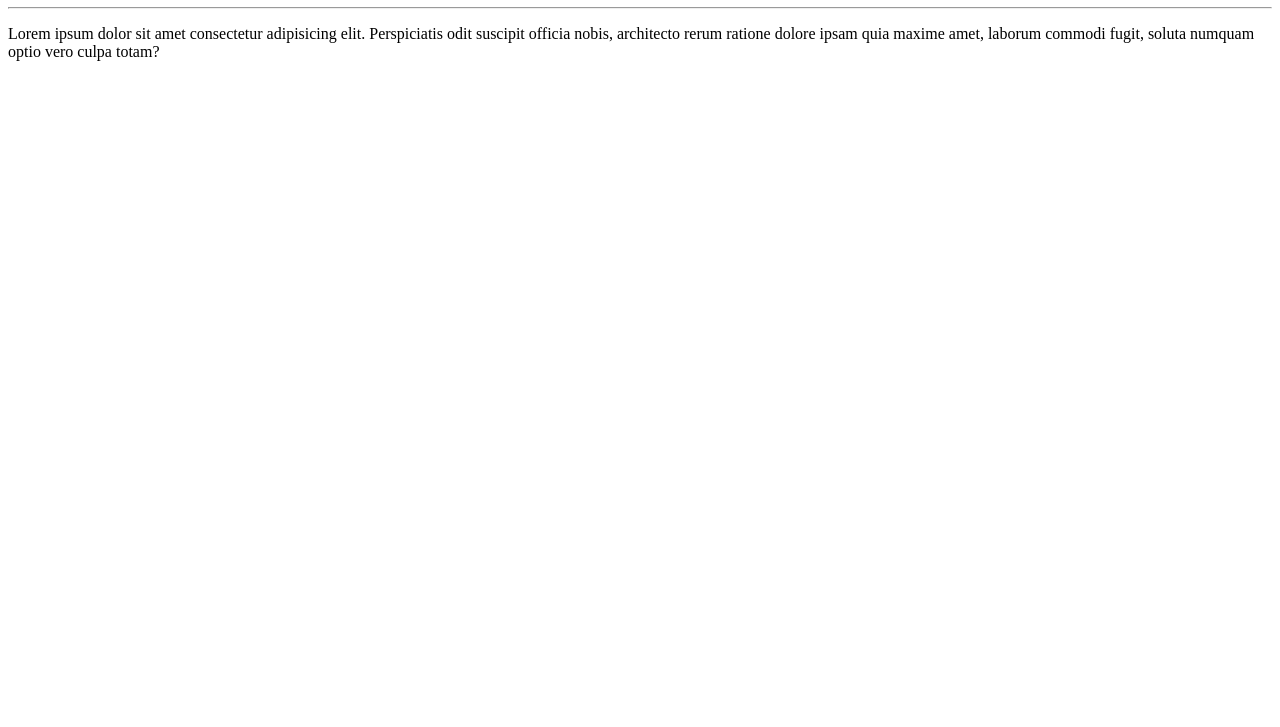
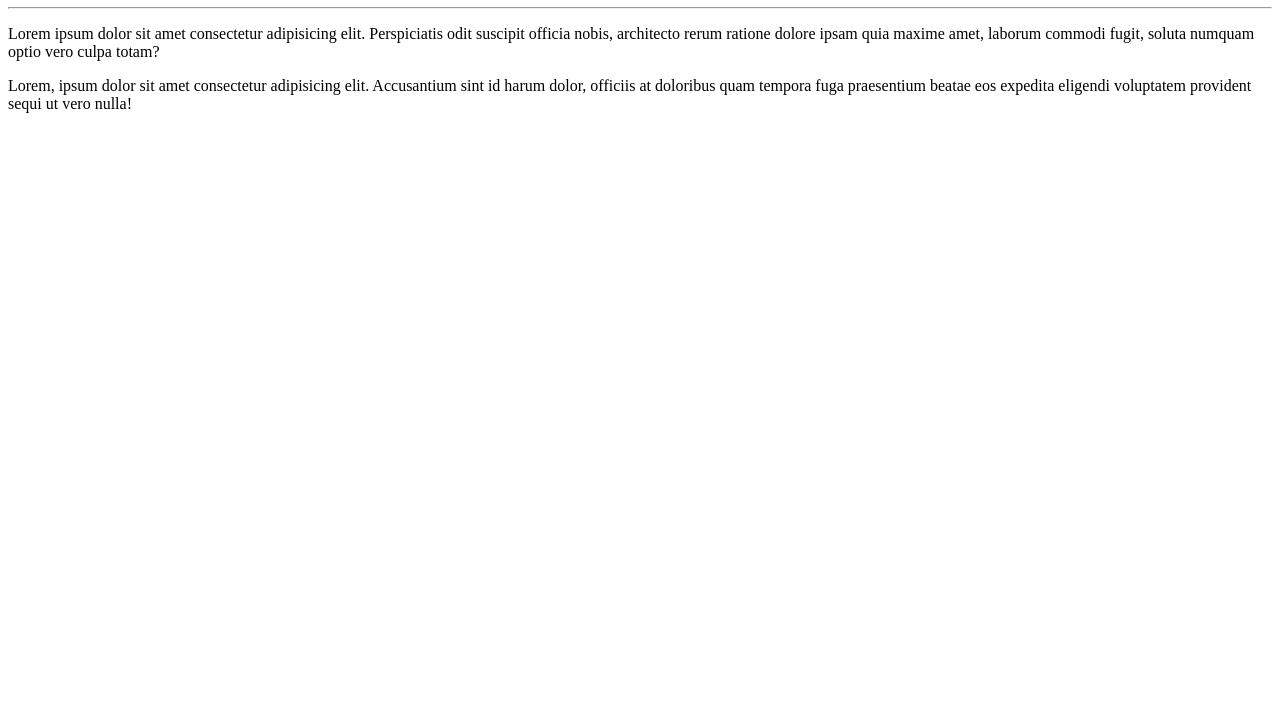
Before and after one commit to Eduard0Tavares/Ola-Mundo, a plain HTML site: page siteexemplo/index.html in a window 1280 px wide. Shown: the part 73-800 px from the top of the page. Drawn offline with Linux system fonts and the light colour scheme.

Commit message:
Paragrafo adicionado

```diff
--- a/siteexemplo/index.html
+++ b/siteexemplo/index.html
@@ -12,5 +12,6 @@
     </h1>
     <hr>
     <p>Lorem ipsum dolor sit amet consectetur adipisicing elit. Perspiciatis odit suscipit officia nobis, architecto rerum ratione dolore ipsam quia maxime amet, laborum commodi fugit, soluta numquam optio vero culpa totam?</p>
+    <p>Lorem, ipsum dolor sit amet consectetur adipisicing elit. Accusantium sint id harum dolor, officiis at doloribus quam tempora fuga praesentium beatae eos expedita eligendi voluptatem provident sequi ut vero nulla!</p>
 </body>
 </html>
```
